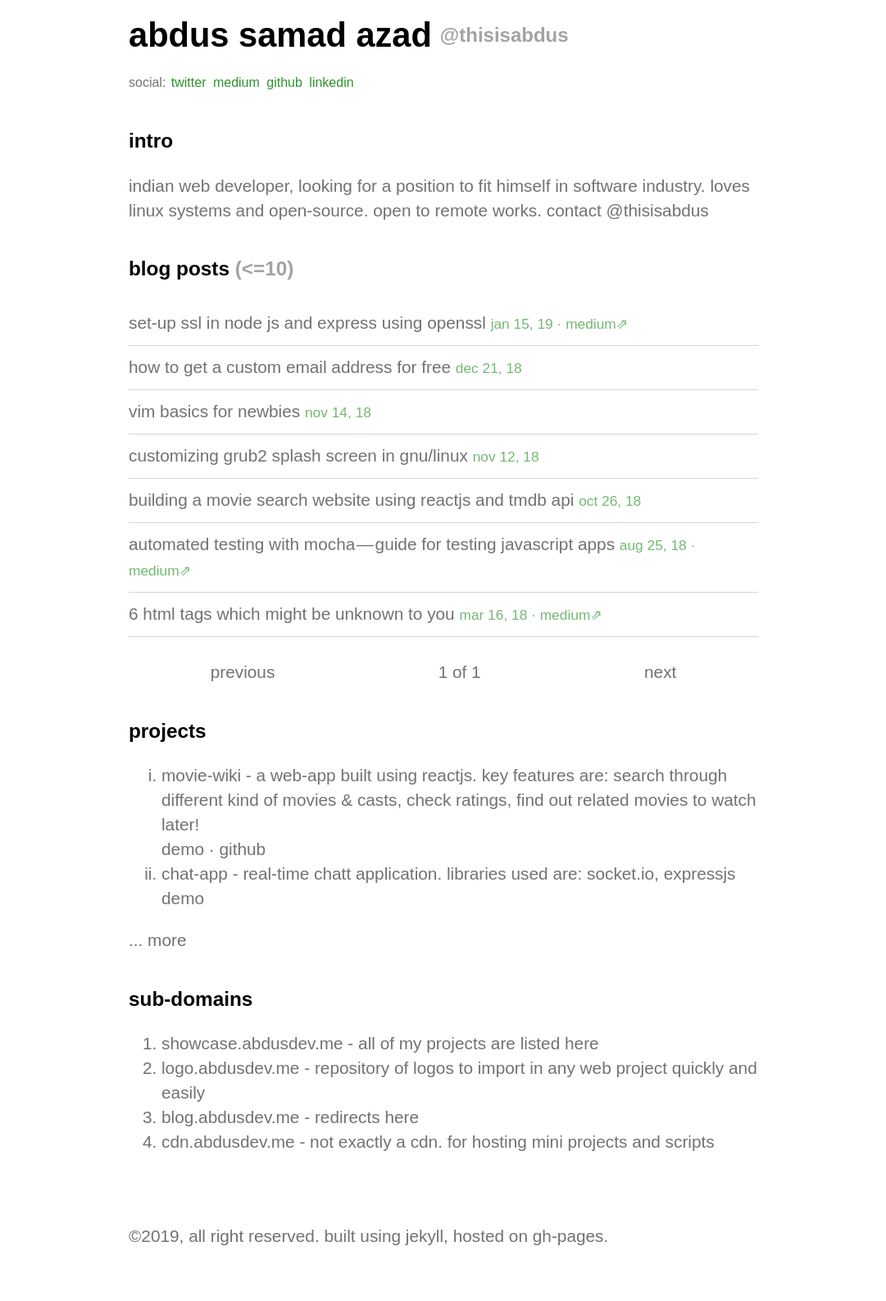
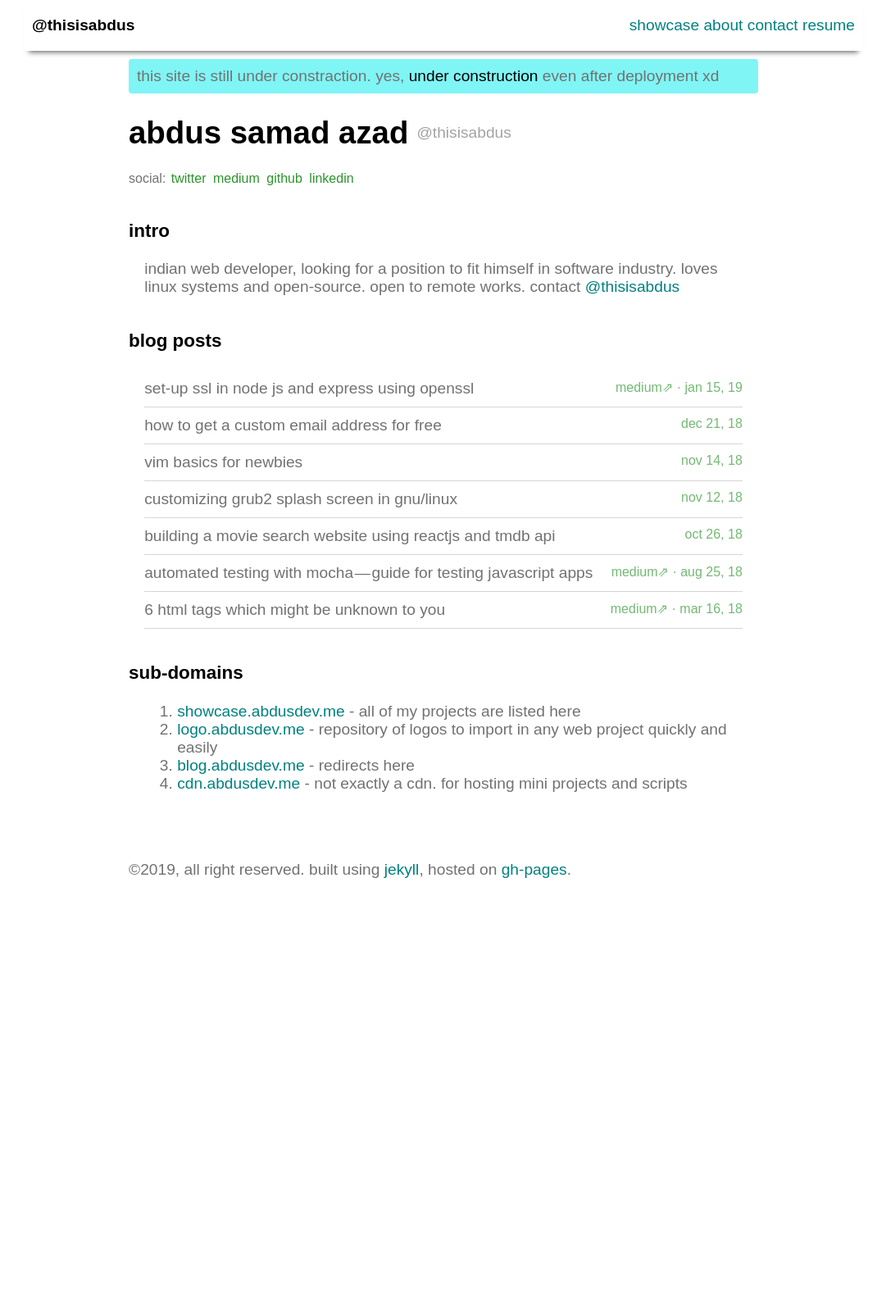
Before and after one commit to sangam14/thisisabdus.github.io, a Jekyll site: the page built from index.html, in a window 1280 px wide. Shown: the whole page at 82% size, without its empty margins (99-1180 px from the left). Built offline with Jekyll 4.4.1, drawn with Linux system fonts in a browser that asks for light colours; some web fonts are replaced; the list of posts is cut into pages by our own code; after the commit the page ends 1136 px from its top, so only the background shows below that.

Commit message:
added project pages

```diff
--- a/_includes/nav.html
+++ b/_includes/nav.html
@@ -4,5 +4,6 @@
         <a href="https://showcase.abdusdev.me">showcase</a>
         <a href="/about/">about</a>
         <a href="/contact/">contact</a>
+        <a href="/resume/">resume</a>
     </div>
 </nav>
--- a/_layouts/default.html
+++ b/_layouts/default.html
@@ -5,13 +5,15 @@
         <meta name="viewport" content="width=device-width, initial-scale=1.0">
         <meta http-equiv="X-UA-Compatible" content="ie=edge">
         <link href="https://fonts.googleapis.com/css?family=Thasadith:700" rel="stylesheet">
-        <link rel="stylesheet" href="{{ '/assets/css/main.css' | absolute_url }}">
-        <link rel="stylesheet" href="{{ '/assets/css/monokai.css' | absolute_url }}">
+        <link rel="stylesheet" href="{{ '/assets/css/main.css' | relative_url }}">
+        <link rel="stylesheet" href="{{ '/assets/css/monokai.css' | relative_url }}">
         <title>{{ page.title | default: site.title }}</title>
     </head>
     <body>
+        {% include nav.html %}
         {{ content }}
     </body>
+
     <footer class="main">
         &copy;2019, All Right Reserved. Built using <a href="https://jekyllrb.com">Jekyll</a>, hosted on <a href="https://pages.github.io">gh-pages</a>.
     </footer>
--- a/_layouts/post.html
+++ b/_layouts/post.html
@@ -1,7 +1,6 @@
 ---
 layout: default
 ---
-{% include nav.html %}
 
 <div class="main">
     <div class="post-page">
--- a/assets/css/main.css
+++ b/assets/css/main.css
@@ -10,19 +10,23 @@
     background: #ffffff;
 }
 .light-theme a {
+    color: teal;
     text-decoration: none;
 }
+.light-theme strong {
+    color: #000000;
+}
 * {
+    font-weight: 100;
     color: var(--main-text-color);
     box-sizing: border-box;
     font-family: 'Thasadith', sans-serif;
     background: inherit;
-    line-height: 30px;
 }
 body {
     background: inherit;
     margin: 0;
-    font-size: 1.3rem;
+    font-size: 1.2rem;
     text-transform: lowercase;
 }
 nav {
@@ -31,14 +35,16 @@
     align-items: center;
     justify-content: space-between;
     margin: auto;
-    padding: 20px 0;
-    border-bottom: 1px solid var(--main-text-color);
+    padding: 20px 10px;
+    /* border-bottom: 1px solid var(--main-text-color); */
+    box-shadow: 0 8px 6px -6px var(--main-text-color);
 }
 nav .logo a {
     font-weight: 700;
     color: var(--h-color);
 }
-h1 {
+h1, h2, h3,
+h4, h5, h6 {
     font-weight: 700;
     margin: 1.8rem inherit;
 }
@@ -54,10 +60,10 @@
 a {
     text-decoration: underline;
     color: var(--main-text-color);
-    transition: .5s ease-in-out color;
+    transition: .2s cubic-bezier(.68,-0.55,.27,1.55) all;
 }
 a:hover {
-    color: #313131!important;
+    color: #313131;
 }
 .social {
     font-size: 1rem;
@@ -70,15 +76,18 @@
     color: #2c942c;
     /* border: 1px solid red; */
 }
-.section-header {
+section .section-header {
     color: var(--h-color);
     margin-top: 2.6rem;
+}
+section > div {
+    width: 95%;
+    margin: auto;
 }
 .main {
     width: 60%;
     margin: auto;
 }
-
 .title {
     color: var(--h-color);
     display: flex;
@@ -89,25 +98,6 @@
     margin: 0 10px;
 }
 
-@media (max-width: 800px) {
-    nav {
-        text-align: center;
-        width: 100%;
-        padding: 20px 4px;
-        display: block;
-    }
-    .main {
-        width: 95%;
-    }
-    .title {
-        display: block;
-    }
-    .title small {
-        display: block;
-        margin: 0;
-    }
-}
-
 .intro {
     color: var(--main-text-color);
 }
@@ -115,6 +105,15 @@
 .blog-posts .post {
     padding: 11px 0;
     border-bottom: 1px solid #a3a3a371;
+}
+.blog-posts .post .blog-title {
+    display: flex;
+    justify-content: space-between;
+}
+.blog-posts .post .blog-title a:hover {
+    text-indent: 10px;
+    color: teal;
+
 }
 .blog-posts .post a {
     color: var(--main-text-color);
@@ -153,9 +152,34 @@
 .post-page h5, .post-page h6 {
     color: var(--h-color);
 }
-.post-page a {
-    color: var(--main-text-color);
-    text-decoration: underline;
+
+@media (max-width: 800px) {
+    nav {
+        text-align: center;
+        width: 100%;
+        padding: 20px 4px;
+        display: block;
+    }
+    .main {
+        width: 95%;
+    }
+    .title {
+        display: block;
+    }
+    .title small {
+        display: block;
+        margin: 0;
+    }
+    .blog-posts .post .blog-title {
+        display: block;
+    }
+}
+
+.project {
+    margin-top: 3rem;
+}
+.project h2 {
+    margin: 1rem 0;
 }
 
 
@@ -167,8 +191,17 @@
     padding: 4rem 0;
 }
 .small-text {
-    font-size: 1.5rem;
+    font-size: 1.2rem;
 }
 .gray-text {
     color: #a3a3a3;
 }
+strong {
+    color: #fff;
+}
+.message {
+    background: #80f5f5;
+    margin: 10px auto;
+    padding: 10px;
+    border-radius: 4px;
+}
--- a/index.html
+++ b/index.html
@@ -4,6 +4,9 @@
 
 
 <div class="main">
+  <div class="message">
+    this site is still under constraction. Yes, <strong>under construction</strong> even after deployment xD
+  </div>
   <header>
     <h1 class="title">abdus samad azad <small class="gray-text small-text">@thisisAbdus</small></h1>
     <div class="social">
@@ -22,14 +25,14 @@
   </header>
 
   <section>
-    <h3 class="section-header">Blog Posts <span class="gray-text">(<=10)</span></h3>
+    <h3 class="section-header">Blog Posts</h3>
     <div class="blog-posts">
-      {% for post in paginator.posts %}
+      {% for post in site.posts %}
         <div class="post">
           <div class="blog-title">
             {% if post.link_post %}
               <a href="{{ post.link_post }}">{{ post.title }}</a>
-              <small>{{ post.date | date: "%b %d, %y" }} &middot; Medium&neArr;</small>
+              <small>Medium&neArr; &middot; {{ post.date | date: "%b %d, %y" }}</small>
             {% else %}
               <a href="{{ post.url | relative_url }}">{{ post.title }}</a>
               <small>{{ post.date | date: "%b %d, %y" }}</small>
@@ -40,7 +43,7 @@
       {% endfor %}
     </div>
     <!-- Pagination links -->
-    <div class="pagination">
+    <!-- <div class="pagination">
       {% if paginator.previous_page %}
         <a href="{{ paginator.previous_page_path | relative_url }}#blog-posts" class="previous">
           Previous
@@ -57,25 +60,16 @@
         <a href="{{ paginator.next_page_path | relative_url }}#blog-posts" class="next">Next</a>
       {% else %}
         <span class="next ">Next</span>
-      {% endif %}
+      {% endif %} -->
   </section>
 
-  <section>
-    <h3 class="section-header">projects</h3>
+
+  <!-- <section>
+    <h3 class="section-header">resume</h3>
     <div>
-      <ol type="i">
-        <li>
-          <a href="https://github.com/thisisabdus/movie-wiki">movie-wiki</a> - a web-app built using reactjs. Key features are: search through different kind of movies & casts, check ratings, find out related movies to watch later! <br>
-          <a href="https://thisisabdus.github.io/movie-wiki">demo</a> &middot; <a href="https://github.com/thisisabdus/movie-wiki">github</a>
-        </li>
-        <li>
-          <a href="https://github.com/thisisabdus/movie-wiki">chat-app</a> - real-time chatt application. Libraries used are: <a href="https://socket.io">socket.io</a>, <a href="https://expressjs.com">expressjs</a> <br>
-          <a href="https://thisisabdus.github.io/chatt-app">demo</a>
-        </li>
-      </ol>
-      <a href="https://showcase.abdusdev.me">... more</a>
+      <iframe src="https://cdn.abdusdev.me/docs/pdf/resume.pdf" frameborder="0" width="100%" height="600px"></iframe>
     </div>
-  </section>
+  </section> -->
 
   <section>
     <h3 class="section-header">Sub-domains</h3>
```
Also changed, not shown: _data/projects.yml (added, +199 -0 lines), projects.md (added, +26 -0 lines), resume.md (added, +98 -0 lines).
